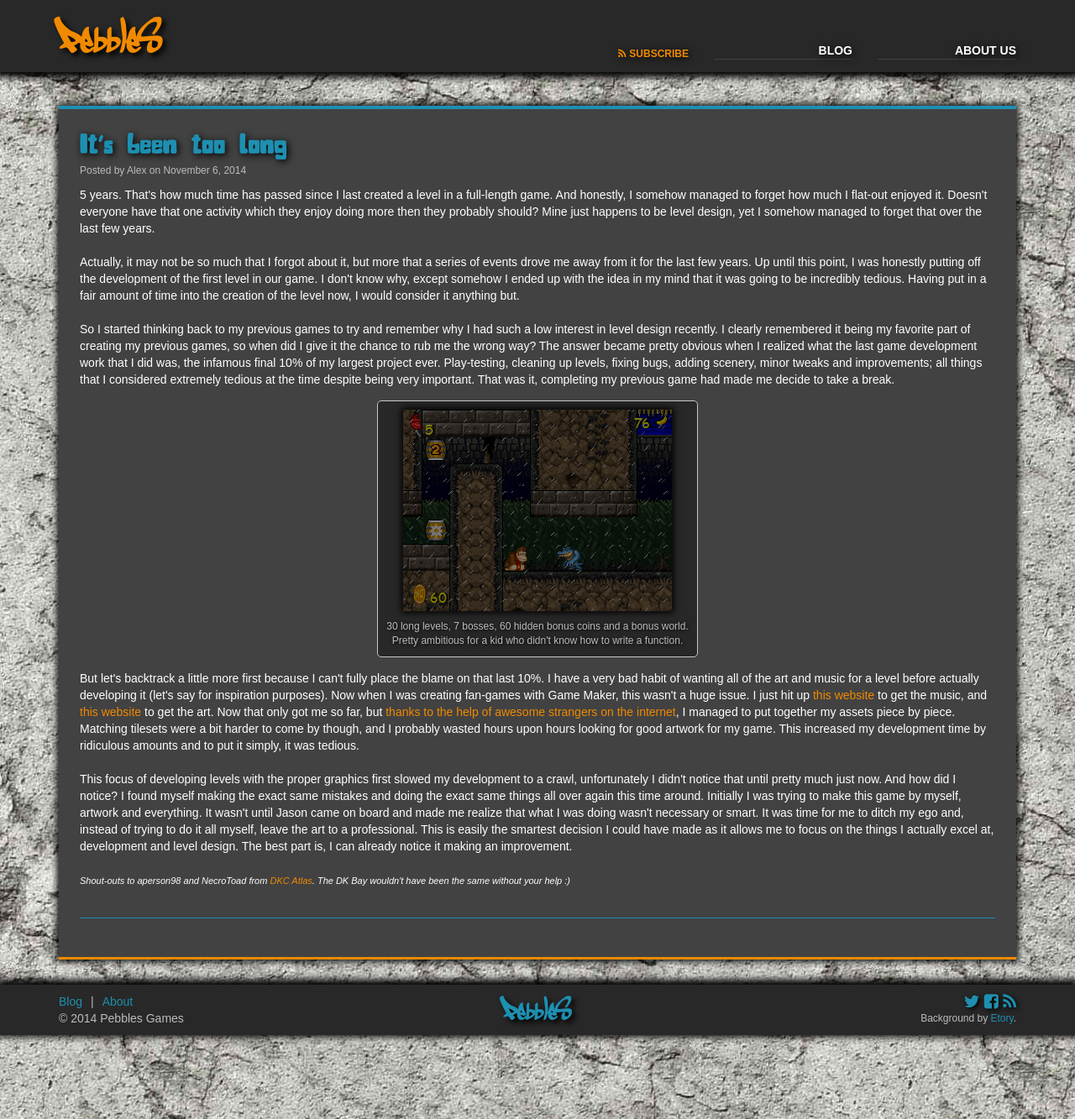
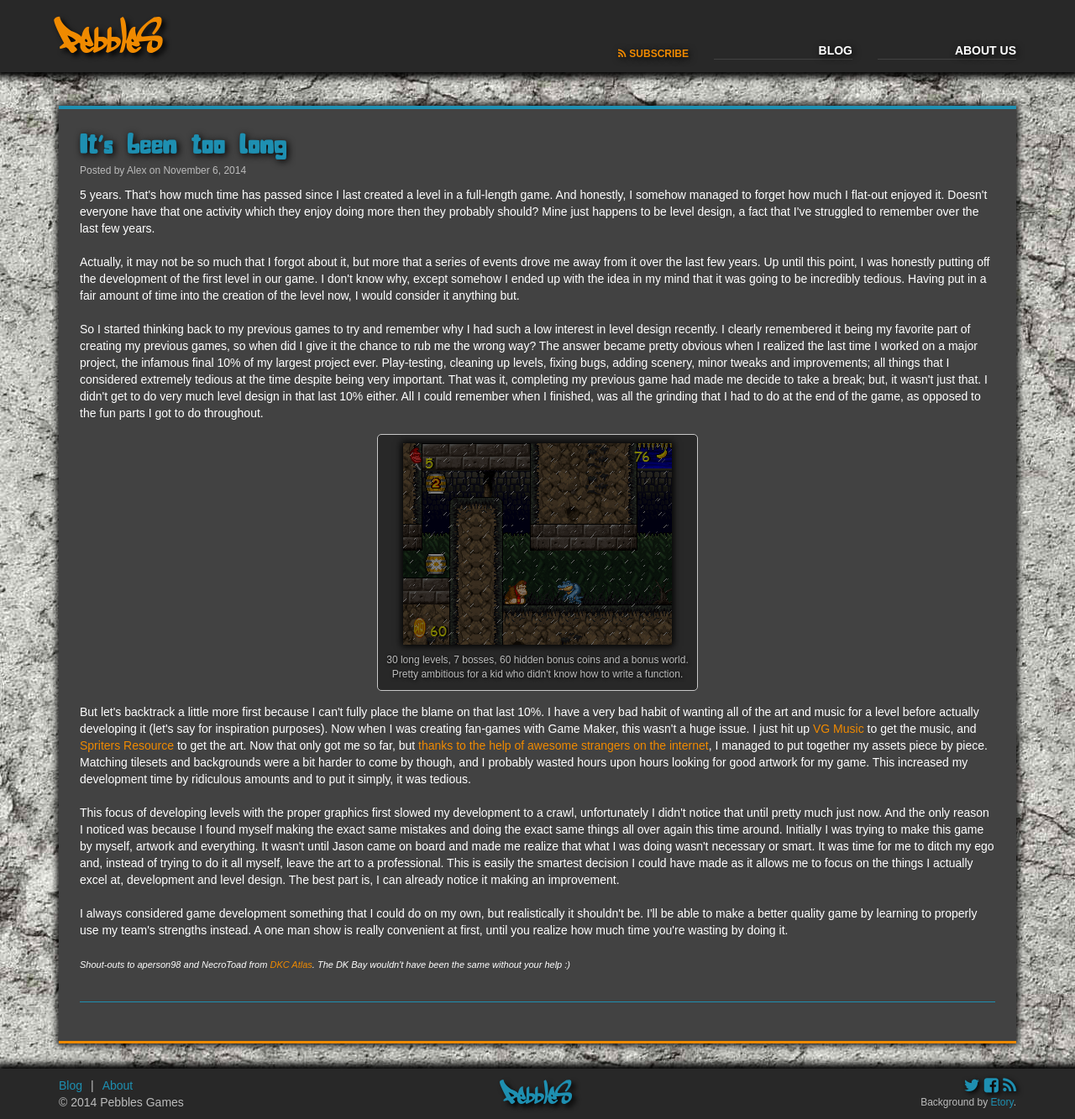
Before and after one commit to alexpennells/alexpennells.github.io, a Jekyll site: the page built from _posts/2014-11-06-its-been-too-long.html, in a window 1280 px wide. Shown: the whole page at 84% size. Built offline with Jekyll 4.4.1, drawn with Linux system fonts in a browser that asks for light colours; nearby versions of some CDN libraries; comment, search, counter and statistics services are not loaded.

Commit message:
Blog post updates

```diff
--- a/_posts/2014-11-06-its-been-too-long.html
+++ b/_posts/2014-11-06-its-been-too-long.html
@@ -7,11 +7,11 @@ categories: [Game]
 authors: [Alex]
 ---
 <p class="p-end">
-	5 years. That's how much time has passed since I last created a level in a full-length game. And honestly, I somehow managed to forget how much I flat-out enjoyed it. Doesn't everyone have that one activity which they enjoy doing more then they probably should? Mine just happens to be level design, yet I somehow managed to forget that over the last few years.
+	5 years. That's how much time has passed since I last created a level in a full-length game. And honestly, I somehow managed to forget how much I flat-out enjoyed it. Doesn't everyone have that one activity which they enjoy doing more then they probably should? Mine just happens to be level design, a fact that I've struggled to remember over the last few years.
 	<br><br>
-	Actually, it may not be so much that I forgot about it, but more that a series of events drove me away from it for the last few years. Up until this point, I was honestly putting off the development of the first level in our game. I don't know why, except somehow I ended up with the idea in my mind that it was going to be incredibly tedious. Having put in a fair amount of time into the creation of the level now, I would consider it anything but.
+	Actually, it may not be so much that I forgot about it, but more that a series of events drove me away from it over the last few years. Up until this point, I was honestly putting off the development of the first level in our game. I don't know why, except somehow I ended up with the idea in my mind that it was going to be incredibly tedious. Having put in a fair amount of time into the creation of the level now, I would consider it anything but.
 	<br><br>
-	So I started thinking back to my previous games to try and remember why I had such a low interest in level design recently. I clearly remembered it being my favorite part of creating my previous games, so when did I give it the chance to rub me the wrong way? The answer became pretty obvious when I realized what the last game development work that I did was, the infamous final 10% of my largest project ever. Play-testing, cleaning up levels, fixing bugs, adding scenery, minor tweaks and improvements; all things that I considered extremely tedious at the time despite being very important. That was it, completing my previous game had made me decide to take a break.
+	So I started thinking back to my previous games to try and remember why I had such a low interest in level design recently. I clearly remembered it being my favorite part of creating my previous games, so when did I give it the chance to rub me the wrong way? The answer became pretty obvious when I realized the last time I worked on a major project, the infamous final 10% of my largest project ever. Play-testing, cleaning up levels, fixing bugs, adding scenery, minor tweaks and improvements; all things that I considered extremely tedious at the time despite being very important. That was it, completing my previous game had made me decide to take a break; but, it wasn't just that. I didn't get to do very much level design in that last 10% either. All I could remember when I finished, was all the grinding that I had to do at the end of the game, as opposed to the fun parts I got to do throughout.
 </p>
 
 <div class="post-image p-end">
@@ -23,9 +23,11 @@ authors: [Alex]
 </div>
 
 <p class="p-end">
-	But let's backtrack a little more first because I can't fully place the blame on that last 10%. I have a very bad habit of wanting all of the art and music for a level before actually developing it (let's say for inspiration purposes). Now when I was creating fan-games with Game Maker, this wasn't a huge issue. I just hit up <a target="_blank" href="http://vgmusic.com">this website</a> to get the music, and <a target="_blank" href="http://spriters-resource.com">this website</a> to get the art. Now that only got me so far, but <a target="_blank" href="http://www.dkc-atlas.com/forum/viewtopic.php?f=26&t=972&sid=595f4b5ab5ca0be0ca0088f148907293">thanks to the help of awesome strangers on the internet</a>, I managed to put together my assets piece by piece. Matching tilesets were a bit harder to come by though, and I probably wasted hours upon hours looking for good artwork for my game. This increased my development time by ridiculous amounts and to put it simply, it was tedious.
+	But let's backtrack a little more first because I can't fully place the blame on that last 10%. I have a very bad habit of wanting all of the art and music for a level before actually developing it (let's say for inspiration purposes). Now when I was creating fan-games with Game Maker, this wasn't a huge issue. I just hit up <a target="_blank" href="http://vgmusic.com">VG Music</a> to get the music, and <a target="_blank" href="http://spriters-resource.com">Spriters Resource</a> to get the art. Now that only got me so far, but <a target="_blank" href="http://www.dkc-atlas.com/forum/viewtopic.php?f=26&t=972&sid=595f4b5ab5ca0be0ca0088f148907293">thanks to the help of awesome strangers on the internet</a>, I managed to put together my assets piece by piece. Matching tilesets and backgrounds were a bit harder to come by though, and I probably wasted hours upon hours looking for good artwork for my game. This increased my development time by ridiculous amounts and to put it simply, it was tedious.
 	<br><br>
-	This focus of developing levels with the proper graphics first slowed my development to a crawl, unfortunately I didn't notice that until pretty much just now. And how did I notice? I found myself making the exact same mistakes and doing the exact same things all over again this time around. Initially I was trying to make this game by myself, artwork and everything. It wasn't until Jason came on board and made me realize that what I was doing wasn't necessary or smart. It was time for me to ditch my ego and, instead of trying to do it all myself, leave the art to a professional. This is easily the smartest decision I could have made as it allows me to focus on the things I actually excel at, development and level design. The best part is, I can already notice it making an improvement.
+	This focus of developing levels with the proper graphics first slowed my development to a crawl, unfortunately I didn't notice that until pretty much just now. And the only reason I noticed was because I found myself making the exact same mistakes and doing the exact same things all over again this time around. Initially I was trying to make this game by myself, artwork and everything. It wasn't until Jason came on board and made me realize that what I was doing wasn't necessary or smart. It was time for me to ditch my ego and, instead of trying to do it all myself, leave the art to a professional. This is easily the smartest decision I could have made as it allows me to focus on the things I actually excel at, development and level design. The best part is, I can already notice it making an improvement.
+	<br><br>
+	I always considered game development something that I could do on my own, but realistically it shouldn't be. I'll be able to make a better quality game by learning to properly use my team's strengths instead. A one man show is really convenient at first, until you realize how much time you're wasting by doing it.
 	<br><br>
 	<i class="post-note">Shout-outs to aperson98 and NecroToad from <a target="_blank" href="http://www.dkc-atlas.com/">DKC Atlas</a>. The DK Bay wouldn't have been the same without your help :)</i>
 </p>
```
